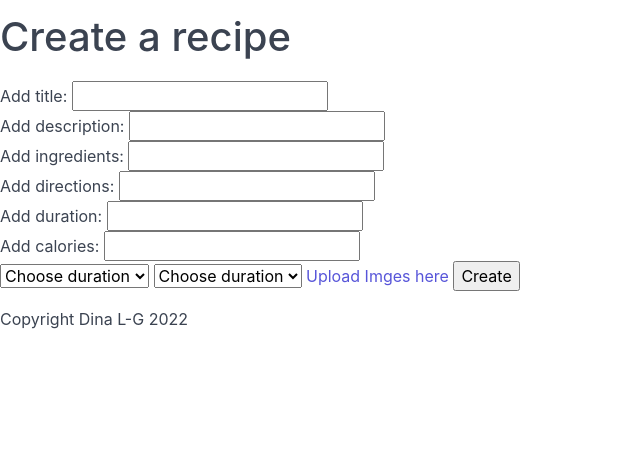
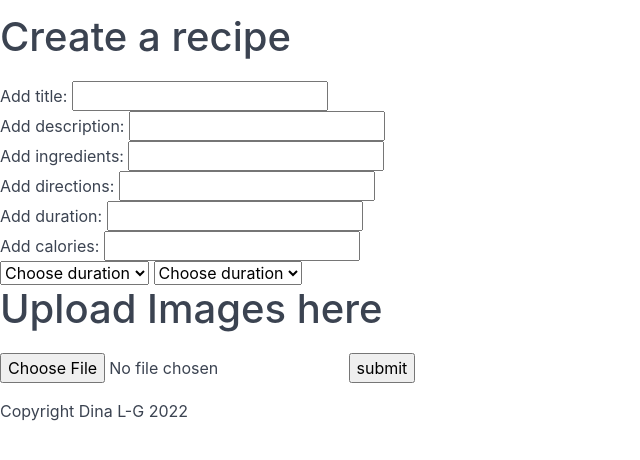
Before and after one commit to DinaMostafa00/cookPot, a Node server app: page /createRecipe in a window 1280 px wide. Shown: the part 49-509 px from the top of the page, without its empty margins (0-640 px from the left). Run offline with Node 20, Linux system fonts and the light colour scheme; some libraries are stand-ins or nearby versions.

Commit message:
PHOTO WORKS

```diff
--- a/app.js
+++ b/app.js
@@ -906,7 +906,7 @@ app.get("/search", function (request, response) {
 });
 
 app.get("/uploadImg", function (request, response) {
-  response.render("uploadImg.hbs");
+  response.render("createRecipe.hbs");
 });
 
 app.post("/uploadImg", upload.single("image"), function (request, response) {
--- a/views/createRecipe.hbs
+++ b/views/createRecipe.hbs
@@ -60,19 +60,19 @@
 
 
 
-{{!-- <h1>Upload Images here</h1>
+<h1>Upload Images here</h1>
 
 <form action="/uploadImg" method="post" enctype="multipart/form-data">
 
   <input type="file" name="image" />
   <input type="submit" value="submit" />
 
-</form> --}}
+</form>
 
 
 
 
-<a href="/uploadImg"> Upload Imges here </a>
-  <input type="submit" value="Create" />
+{{!-- <a href="/uploadImg"> Upload Imges here </a> --}}
+  {{!-- <input type="submit" value="Create" /> --}}
 
 </form>
```
Also changed, not shown: recipesDatabase.db, 1 other file.
